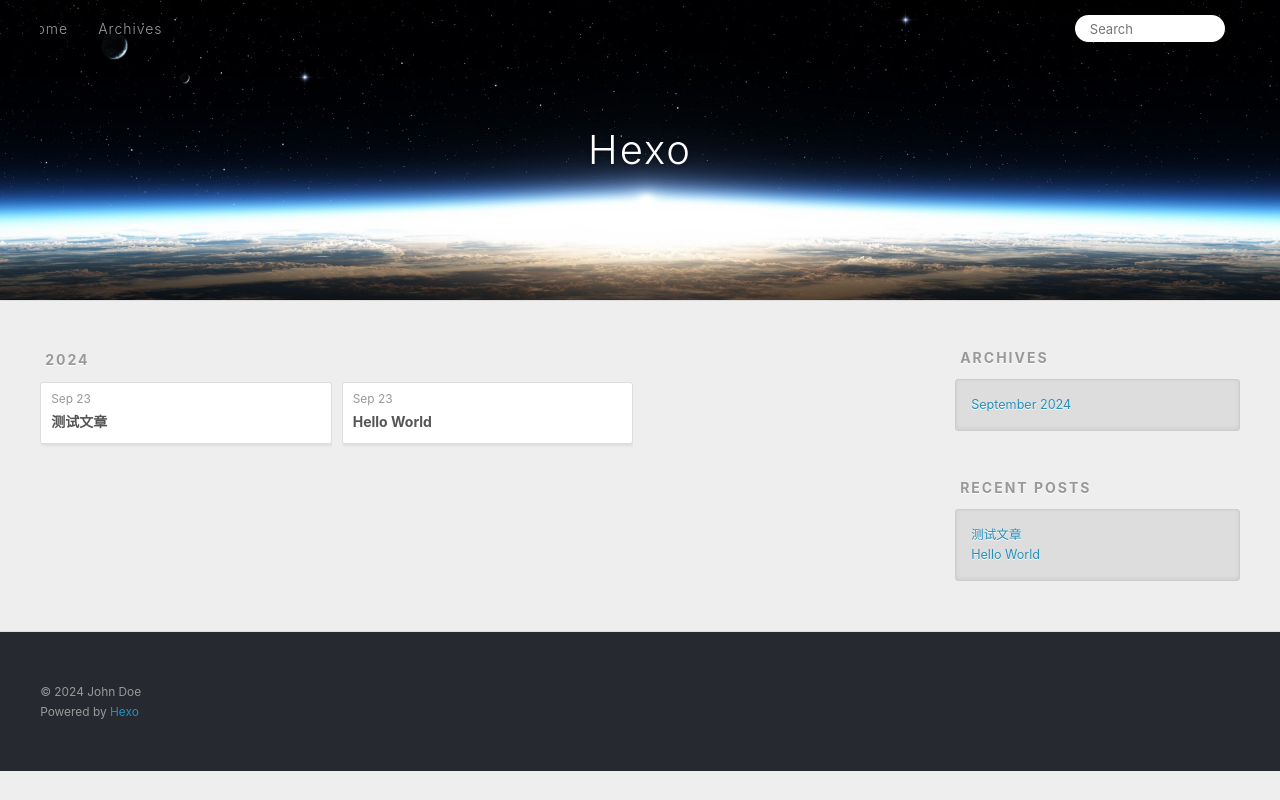
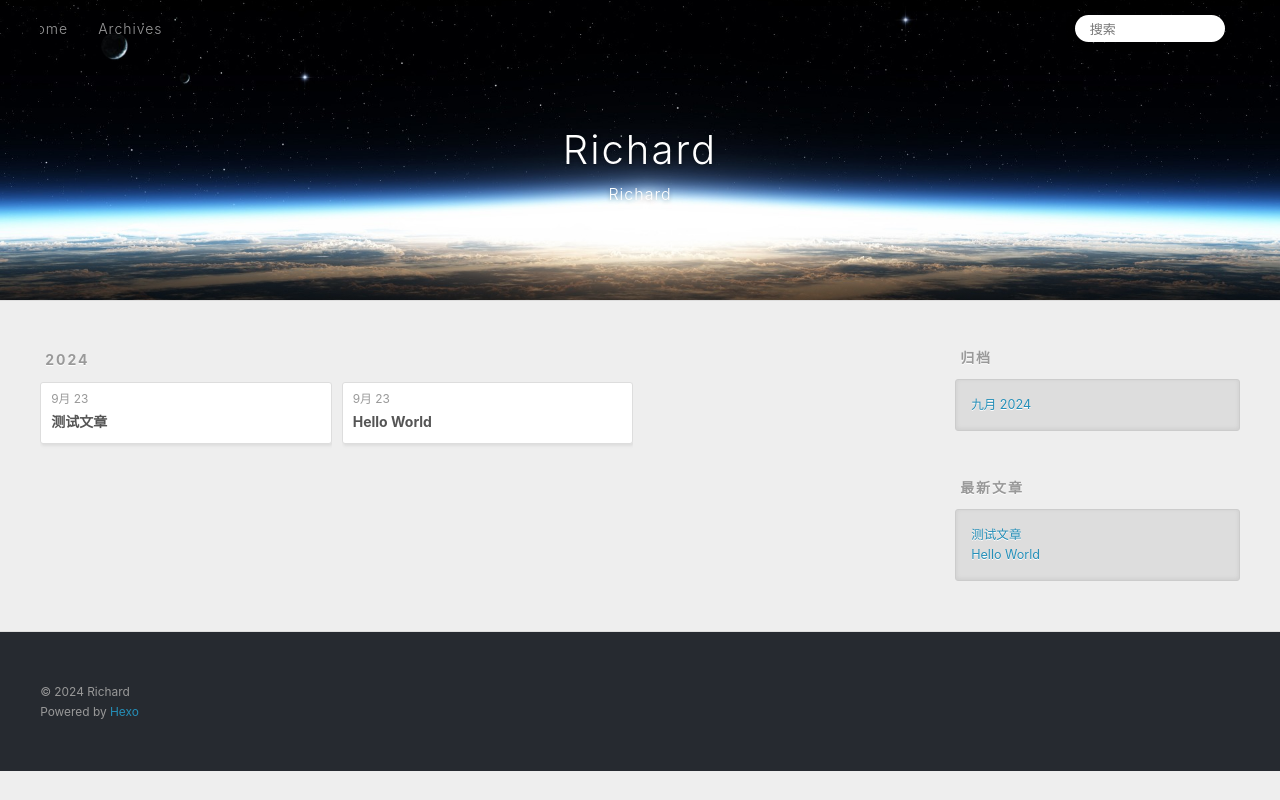
Before and after one commit to Richard-jun/Richard-jun.github.io, a plain HTML site: page archives/index.html in a window 1280 px wide. Both pictures are taken after a click on the link 1232 px from the left and 27 px from the top of the page. Drawn offline with Linux system fonts and the light colour scheme.

Commit message:
Site updated: 2024-09-24 09:03:31

```diff
--- a/archives/index.html
+++ b/archives/index.html
@@ -4,17 +4,19 @@
   <meta charset="utf-8">
 
 
-  <title>Archives | Hexo</title>
+  <title>归档 | Richard</title>
   <meta name="viewport" content="width=device-width, initial-scale=1, shrink-to-fit=no">
-  <meta property="og:type" content="website">
-<meta property="og:title" content="Hexo">
+  <meta name="description" content="Richard的个人博客">
+<meta property="og:type" content="website">
+<meta property="og:title" content="Richard">
 <meta property="og:url" content="http://example.com/archives/index.html">
-<meta property="og:site_name" content="Hexo">
-<meta property="og:locale" content="en_US">
-<meta property="article:author" content="John Doe">
+<meta property="og:site_name" content="Richard">
+<meta property="og:description" content="Richard的个人博客">
+<meta property="og:locale" content="zh_CN">
+<meta property="article:author" content="Richard">
 <meta name="twitter:card" content="summary">
 
-    <link rel="alternate" href="/atom.xml" title="Hexo" type="application/atom+xml">
+    <link rel="alternate" href="/atom.xml" title="Richard" type="application/atom+xml">
 
 
     <link rel="shortcut icon" href="/favicon.png">
@@ -39,8 +41,12 @@
   <div id="header-outer" class="outer">
     <div id="header-title" class="inner">
       <h1 id="logo-wrap">
-        <a href="/" id="logo">Hexo</a>
+        <a href="/" id="logo">Richard</a>
       </h1>
+
+        <h2 id="subtitle-wrap">
+          <a href="/" id="subtitle">Richard</a>
+        </h2>
 
     </div>
     <div id="header-inner" class="inner">
@@ -55,12 +61,12 @@
       <nav id="sub-nav">
 
 
-          <a class="nav-icon" href="/atom.xml" title="RSS Feed"><span class="fa fa-rss"></span></a>
+          <a class="nav-icon" href="/atom.xml" title="RSS 订阅"><span class="fa fa-rss"></span></a>
 
-        <a class="nav-icon nav-search-btn" title="Search"><span class="fa fa-search"></span></a>
+        <a class="nav-icon nav-search-btn" title="搜索"><span class="fa fa-search"></span></a>
       </nav>
       <div id="search-form-wrap">
-        <form action="//google.com/search" method="get" accept-charset="UTF-8" class="search-form"><input type="search" name="q" class="search-form-input" placeholder="Search"><button type="submit" class="search-form-submit">&#xF002;</button><input type="hidden" name="sitesearch" value="http://example.com"></form>
+        <form action="//google.com/search" method="get" accept-charset="UTF-8" class="search-form"><input type="search" name="q" class="search-form-input" placeholder="搜索"><button type="submit" class="search-form-submit">&#xF002;</button><input type="hidden" name="sitesearch" value="http://example.com"></form>
       </div>
     </div>
   </div>
@@ -84,7 +90,7 @@
   <div class="archive-article-inner">
     <header class="archive-article-header">
       <a href="/2024/09/23/%E6%B5%8B%E8%AF%95%E6%96%87%E7%AB%A0/" class="archive-article-date">
-  <time class="dt-published" datetime="2024-09-23T15:04:09.000Z" itemprop="datePublished">Sep 23</time>
+  <time class="dt-published" datetime="2024-09-23T15:04:09.000Z" itemprop="datePublished">9月 23</time>
 </a>
 
 
@@ -103,7 +109,7 @@
   <div class="archive-article-inner">
     <header class="archive-article-header">
       <a href="/2024/09/23/hello-world/" class="archive-article-date">
-  <time class="dt-published" datetime="2024-09-23T15:00:35.353Z" itemprop="datePublished">Sep 23</time>
+  <time class="dt-published" datetime="2024-09-23T15:00:35.353Z" itemprop="datePublished">9月 23</time>
 </a>
 
 
@@ -135,9 +141,9 @@
 
 
   <div class="widget-wrap">
-    <h3 class="widget-title">Archives</h3>
+    <h3 class="widget-title">归档</h3>
     <div class="widget">
-      <ul class="archive-list"><li class="archive-list-item"><a class="archive-list-link" href="/archives/2024/09/">September 2024</a></li></ul>
+      <ul class="archive-list"><li class="archive-list-item"><a class="archive-list-link" href="/archives/2024/09/">九月 2024</a></li></ul>
     </div>
   </div>
 
@@ -145,7 +151,7 @@
 
 
   <div class="widget-wrap">
-    <h3 class="widget-title">Recent Posts</h3>
+    <h3 class="widget-title">最新文章</h3>
     <div class="widget">
       <ul>
 
@@ -170,7 +176,7 @@
   <div class="outer">
     <div id="footer-info" class="inner">
 
-      &copy; 2024 John Doe<br>
+      &copy; 2024 Richard<br>
       Powered by <a href="https://hexo.io/" target="_blank">Hexo</a>
     </div>
   </div>
```
Also changed, not shown: 2024/09/23/hello-world/index.html (+19 -15 lines), 2024/09/23/测试文章/index.html (+19 -15 lines), archives/2024/09/index.html (+23 -17 lines), archives/2024/index.html (+23 -17 lines), index.html (+23 -17 lines).
